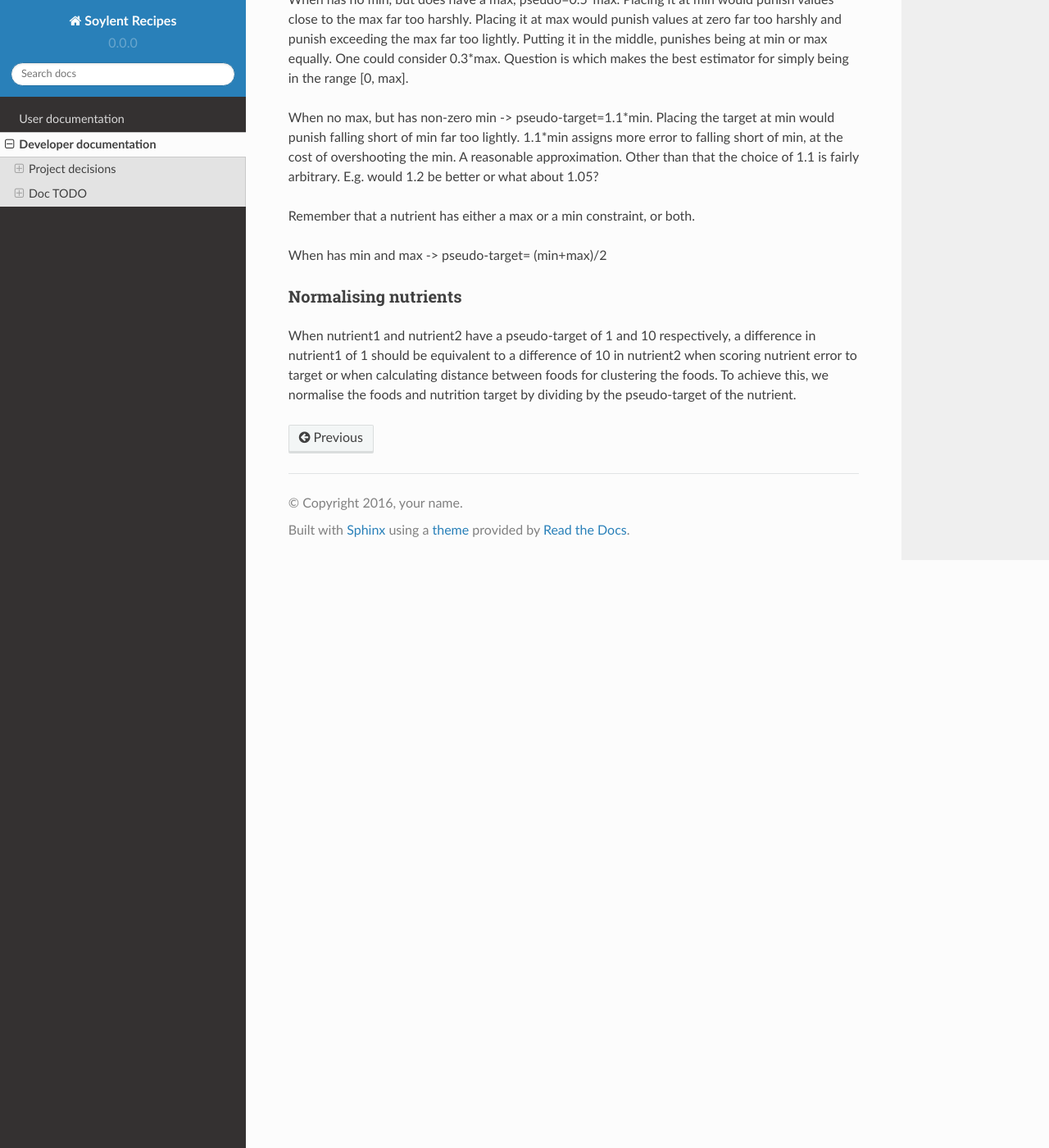
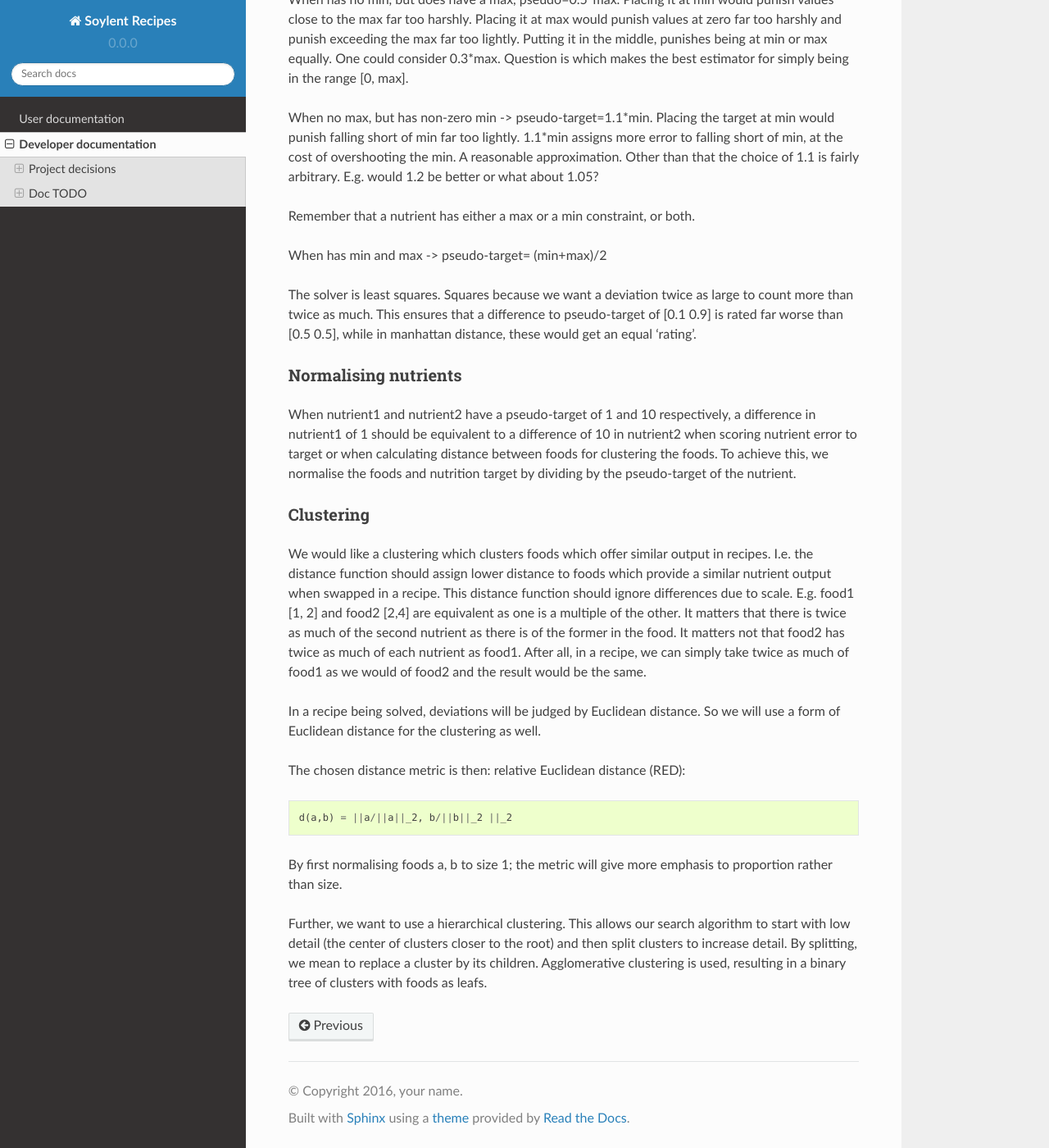
Before and after one commit to timdiels/soylent-recipes, a Sphinx documentation site: the page built from docs/developer_documentation.rst, in a window 1280 px wide and 1400 px high, scrolled down 2255 px. Shown: the whole window at 82% size. Built offline with Sphinx 7.4.7 and the Read the Docs theme 2.0.0, drawn with Linux system fonts in a browser that asks for light colours.

Commit message:
Change: clustering: use relative euclidean distance (RED)

```diff
--- a/docs/developer_documentation.rst
+++ b/docs/developer_documentation.rst
@@ -117,6 +117,11 @@ Remember that a nutrient has either a max or a min constraint, or both.
 
 When has min and max -> pseudo-target= (min+max)/2
 
+The solver is least squares. Squares because we want a deviation twice as large
+to count more than twice as much.  This ensures that a difference to
+pseudo-target of [0.1 0.9] is rated far worse than [0.5 0.5], while in
+manhattan distance, these would get an equal 'rating'.
+
 Normalising nutrients
 ^^^^^^^^^^^^^^^^^^^^^
 When nutrient1 and nutrient2 have a pseudo-target of 1 and 10 respectively, a
@@ -124,3 +129,31 @@ difference in nutrient1 of 1 should be equivalent to a difference of 10 in
 nutrient2 when scoring nutrient error to target or when calculating distance
 between foods for clustering the foods. To achieve this, we normalise the foods
 and nutrition target by dividing by the pseudo-target of the nutrient.
+
+Clustering
+^^^^^^^^^^
+We would like a clustering which clusters foods which offer similar output in
+recipes. I.e. the distance function should assign lower distance to foods which
+provide a similar nutrient output when swapped in a recipe. This distance
+function should ignore differences due to scale. E.g. food1 [1, 2] and food2
+[2,4] are equivalent as one is a multiple of the other. It matters that there
+is twice as much of the second nutrient as there is of the former in the food.
+It matters not that food2 has twice as much of each nutrient as food1. After
+all, in a recipe, we can simply take twice as much of food1 as we would of
+food2 and the result would be the same.
+
+In a recipe being solved, deviations will be judged by Euclidean distance. So
+we will use a form of Euclidean distance for the clustering as well.
+
+The chosen distance metric is then: relative Euclidean distance (RED)::
+
+    d(a,b) = ||a/||a||_2, b/||b||_2 ||_2
+
+By first normalising foods a, b to size 1; the metric will give more emphasis
+to proportion rather than size.
+
+Further, we want to use a hierarchical clustering. This allows our search
+algorithm to start with low detail (the center of clusters closer to the root)
+and then split clusters to increase detail. By splitting, we mean to replace a
+cluster by its children. Agglomerative clustering is used, resulting in a
+binary tree of clusters with foods as leafs.
```
Also changed, not shown: 2 other files.
